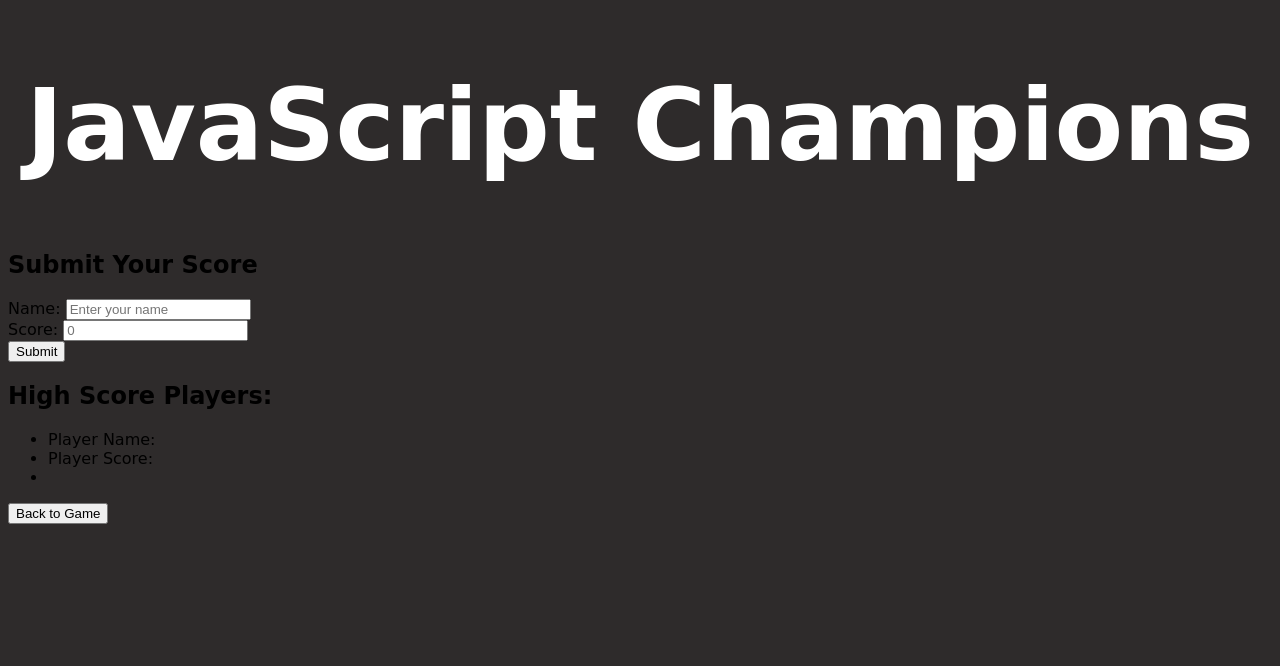
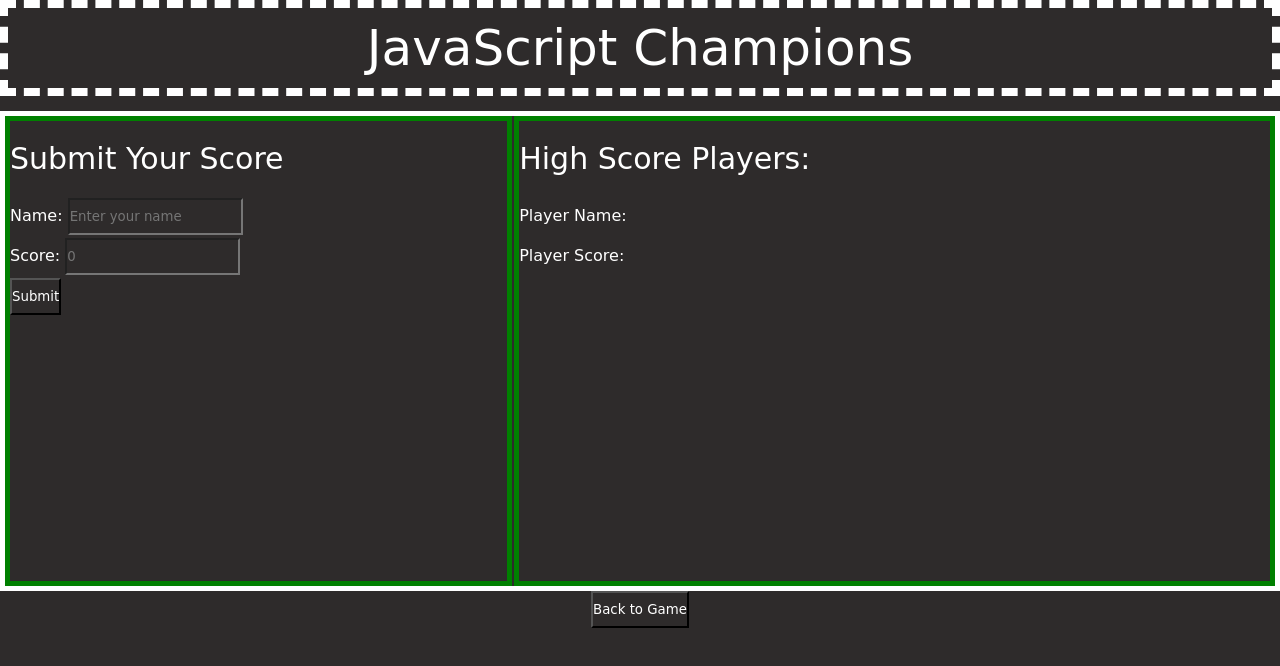
Before and after one commit to tishaanderson/Web-APIs-Coding-Quiz, a plain HTML site: page highscores.html in a window 1280 px wide. Drawn offline with Linux system fonts and the light colour scheme; a web font is replaced by a local one.

Commit message:
added highscore.css and styled highscores page

```diff
--- /dev/null
+++ b/assets/css/highscore.css
@@ -0,0 +1,63 @@
+* {
+  padding: 0;
+  margin: 0;
+  box-sizing: border-box;
+  background-color: rgb(46, 43, 43);
+  color: white;
+  line-height: 2.5;
+  font-family: 'Changa', sans-serif;
+  font-family: 'Playfair Display', serif;
+  font-family: 'Skranji', cursive;
+}
+
+header {
+  display: flex;
+  /* flex: 1; */
+  justify-content: center;
+  padding: 15px;
+  margin-bottom: 15px;
+  border-style: dashed;
+  border-color: white;
+  border-width: 8px;
+
+  font-size: 60px;
+
+}
+
+h2 {
+font-size: 30px;
+/* display: inline-flex; */
+}
+
+main {
+  border-style: solid;
+  border-color: white;
+  border-width: 5px;
+  width: 100%;
+  height: 60vh;
+  /* height: 50%; */
+  display: inline-flex;
+}
+
+#new-player-info {
+  height: 100%;
+  width: 40%;
+  /* display: inline-flex; */
+  border-style: solid;
+  border-color: green;
+  border-width: 5px;
+
+}
+
+#high-scores-container {
+  height: 100%;
+  width: 60%;
+  border-style: solid;
+  border-color: green;
+  border-width: 5px;
+  margin-left: 2px;
+}
+
+footer {
+  text-align: center;
+}
--- a/assets/css/style.css
+++ b/assets/css/style.css
@@ -28,7 +28,7 @@ header {
 }
 
 h2 {
-font-size: 45px;
+font-size: 30px;
 }
 
 
@@ -77,13 +77,13 @@ main {
   display: flex;
   flex-direction: column;
   text-align: center;
-  font-size: 60px;
+  /* font-size: 40px; */
 }
 
 /* question text */
 #question-text {
   margin: 50px auto;
-  font-size: 50px;
+  font-size: 30px;
   }
 
 /* answer container */
@@ -128,10 +128,10 @@ main {
   border-style: solid;
   border-color: white;
   border-width: 5px;
-  height: 30%;
+  height: 25%;
   width: 75%;
   margin: 15px auto;
-  font-size: 30px;
+  font-size: 20px;
 }
 
 /* bottom sections displaying whether answers are right/wrong */
--- a/assets/js/logic.js
+++ b/assets/js/logic.js
@@ -68,7 +68,7 @@ function displayQuestion() {
         currentQuestionIndex++;
         setTimeout(function () {
           displayQuestion();
-        }, 1500);
+        }, 1000);
       });
 
       choiceContainer.appendChild(choice);
--- a/highscores.html
+++ b/highscores.html
@@ -4,6 +4,8 @@
 <head>
   <meta charset="UTF-8">
   <meta name="viewport" content="width=device-width, initial-scale=1.0">
+  <link rel="stylesheet" href="./assets/css/reset.css">
+  <link rel="stylesheet" href="./assets/css/highscore.css">
   <link rel="preconnect" href="https://fonts.googleapis.com">
   <link rel="preconnect" href="https://fonts.gstatic.com" crossorigin>
   <link href="https://fonts.googleapis.com/css2?family=Changa:wght@300&family=Playfair+Display:ital,wght@1,700&family=Skranji&display=swap" rel="stylesheet">
@@ -46,6 +48,8 @@
 
       </div>
 
+    </section>
+
     <section id="high-scores-container">
 
       <h2>High Score Players:</h2>
```
